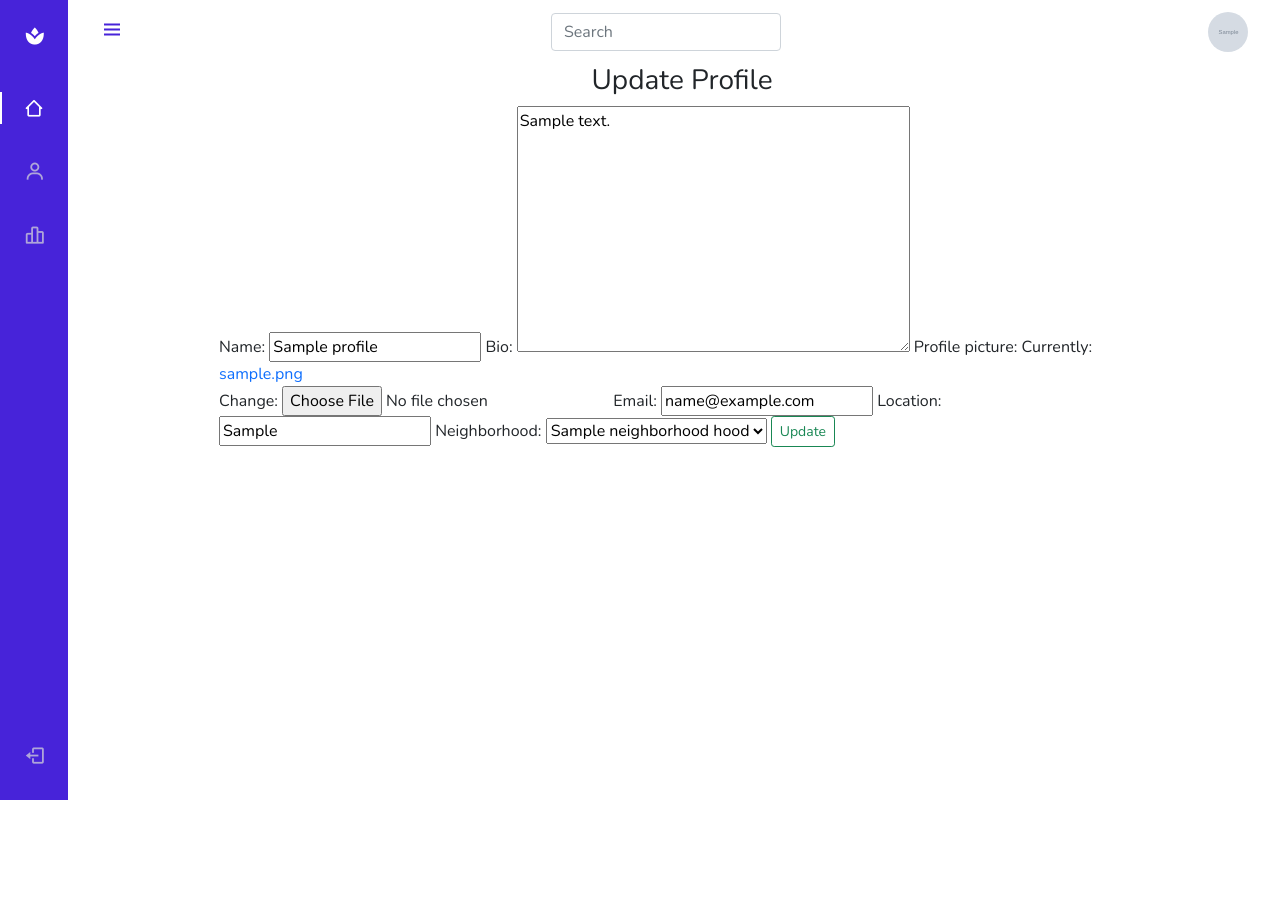
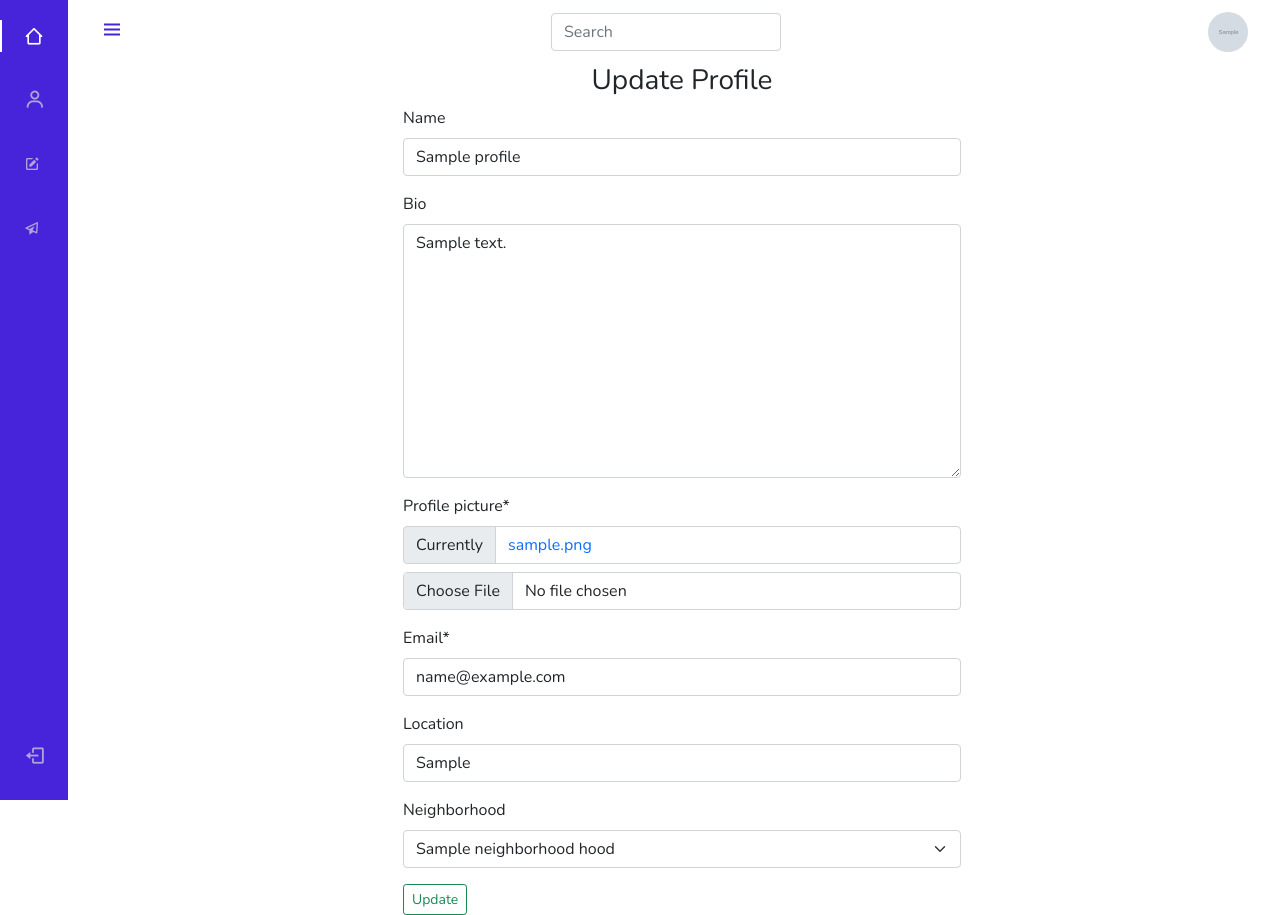
Before and after one commit to mwendwa1/the-neighborhood, a Django app: a page that uses hood/templates/navbar.html in a window 1280 px wide. Before the commit the page ends 800 px from the top, so only its background shows below. Run offline with Django 4.2, Linux system fonts and the light colour scheme; a user stored in the database is signed in; tables that the repository leaves empty hold one stand-in row (values such as "Sample post"); grey boxes marked "Sample" are stand-in pictures; some libraries are stand-ins or nearby versions.

Commit message:
optimized more templates

```diff
--- a/hood/templates/editprofile.html
+++ b/hood/templates/editprofile.html
@@ -1,10 +1,10 @@
 {% extends 'base.html' %}
 {% load static %}
-{% load scrispy_forms_tags %}
+{% load crispy_forms_tags %}
 
 {% block content %}
 
-<div class="container bg-white edit">
+<div class="container bg-white edit" style="width: 60%; margin:auto;">
     <div class="row">
         <div class="col-md-1"></div>
         <div class="col-md-10">
--- a/hood/templates/index.html
+++ b/hood/templates/index.html
@@ -6,9 +6,10 @@
 <!--Container Main start-->
 <div class="height-100 bg-light">
     <div class="container text-center">
+        <br><br><br><br><br><br><br>
         <h1>Welcome to The Neighborhood</h1>
         <h5 style="margin-top: 6%;">Join a Neighborhood Today</h5>
-        <a href="" class="btn btn-sm btn-primary mt-4">JOIN NOW!</a>
+        <a href="{% url 'hood' %}" class="btn btn-sm btn-primary mt-4">JOIN NOW!</a>
     </div>
 </div>
 
--- a/hood/templates/navbar.html
+++ b/hood/templates/navbar.html
@@ -11,7 +11,6 @@
         </form>
         {% if user.is_authenticated %}
         <div class="header_img">
-
             <img src="{{user.profile.profile_picture.url}}" alt="dp">
 
         </div>
@@ -19,23 +18,31 @@
     <div class="l-navbar" id="nav-bar">
         <nav class="nav">
             <div>
-                <a href="#" class="nav_logo">
-                    <i class='bx bxs-spa nav_icon' style="color: white;"></i>
-                    <span class="nav_logo-name">NEIGHBORHOOD</span>
-                </a>
+
                 <div class="nav_list">
                     <a href="/" class="nav_link active">
                         <i class='bx bx-home-alt-2 nav_logo-icon'></i>
                        <span class="nav_name">HOME</span>
                     </a>
-                    <a href="#" class="nav_link">
+                    <a href="{% url 'profile' user.username %}" class="nav_link">
                         <i class='bx bx-user nav_icon'></i>
                         <span class="nav_name">PROFILE</span>
                     </a>
-                    <a href="#" class="nav_link">
-                        <i class='bx bx-bar-chart-alt-2 nav_icon'></i>
-                        <span class="nav_name">BUSINESSES</span>
+                    <a href="{% url  'edit-profile' user.username %}" class="nav_link">
+                        <i class='bx bxs-edit'></i>
+                        <span class="nav_name">EDIT PROFILE</span>
                     </a>
+                    {% if user.profile.neighborhood %}
+                    <a href="{% url 'single-hood' user.profile.neighborhood.id %}" class="nav_link">
+                        <i class='bx bx-paper-plane' ></i>
+                        <span class="nav_name">NEIGHBORHOODS</span>
+                    </a>
+                    {% else %}
+                    <a href="" class="nav_link">
+                        <i class='bx bx-paper-plane' ></i>
+                        <span class="nav_name">NO NEIGHBORHOODS YET</span>
+                    </a>
+                    {% endif %}
                 </div>
             </div>
             <a href="{% url 'login' %}" class="nav_link">
--- a/hood/templates/post.html
+++ b/hood/templates/post.html
@@ -12,7 +12,8 @@
             <h3 class="text-center tt">Add a Post to your Neighborhood</h3>
             <form novalidate method="post">
                 {% csrf_token %}
-                {{} form | crispy }}
+                {{ form | crispy }}
+                <button type="submit" class="btn btn-sm btn-success "> Post</button>
             </form>
         </div>
         <div class="col-md-2"></div>
--- a/hood/views.py
+++ b/hood/views.py
@@ -30,7 +30,7 @@ def hoods(request):
     all_hoods = Neighborhood.objects.all()
     all_hoods = all_hoods[::-1]
     context = {'all_hoods':all_hoods}
-    return render(request, context, 'all_hoods.html')
+    return render(request,'all_hoods.html', context)
 
 def create_hood(request):
     if request.method == 'POST':
--- a/static/css/styles.css
+++ b/static/css/styles.css
@@ -52,7 +52,8 @@ a{
     overflow: hidden
 }
 .header_img img{
-    width: 40px
+    width: 40px;
+
 }
 .l-navbar{
     position: fixed;
@@ -120,7 +121,7 @@ a{
     background-color: var(--white-color)
 }
 .height-100{
-    height:100vh
+    height:90vh
 }
 @media screen and (min-width: 768px){
     body{
```
Also changed, not shown: hood/templates/all_hoods.html (+5 -5 lines), hood/templates/results.html (+8 -0 lines).
